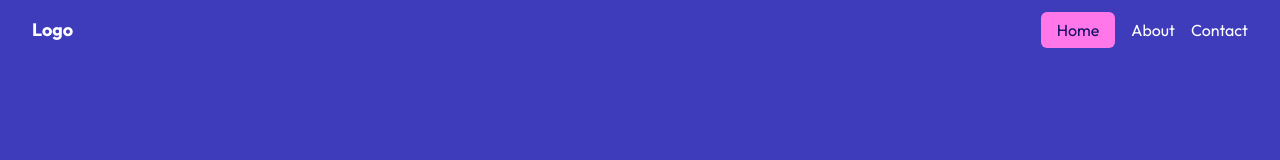
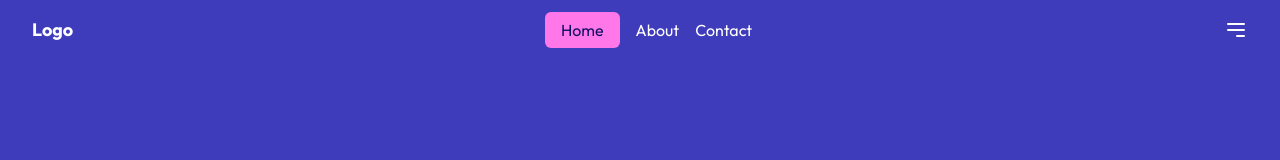
Before and after one commit to Teewai57/Intro-to-Tailwindcss, a website: page src/index.html in a window 1280 px wide. Drawn offline with Linux system fonts and the light colour scheme.

Commit message:
copied svg icon

```diff
--- a/src/index.html
+++ b/src/index.html
@@ -22,6 +22,12 @@
         <li><a href="#" class="" >Contact</a></li>
     </ul>
 
+    <button>
+        <svg xmlns="http://www.w3.org/2000/svg" class="h-6 w-6" fill="none" viewBox="0 0 24 24" stroke="currentColor" stroke-width="2">
+            <path stroke-linecap="round" stroke-linejoin="round" d="M4 6h16M4 12h16m-7 6h7" />
+          </svg>
+    </button>
+
   </header>
 
 </body>
```
Also changed, not shown: dist/output.css.
